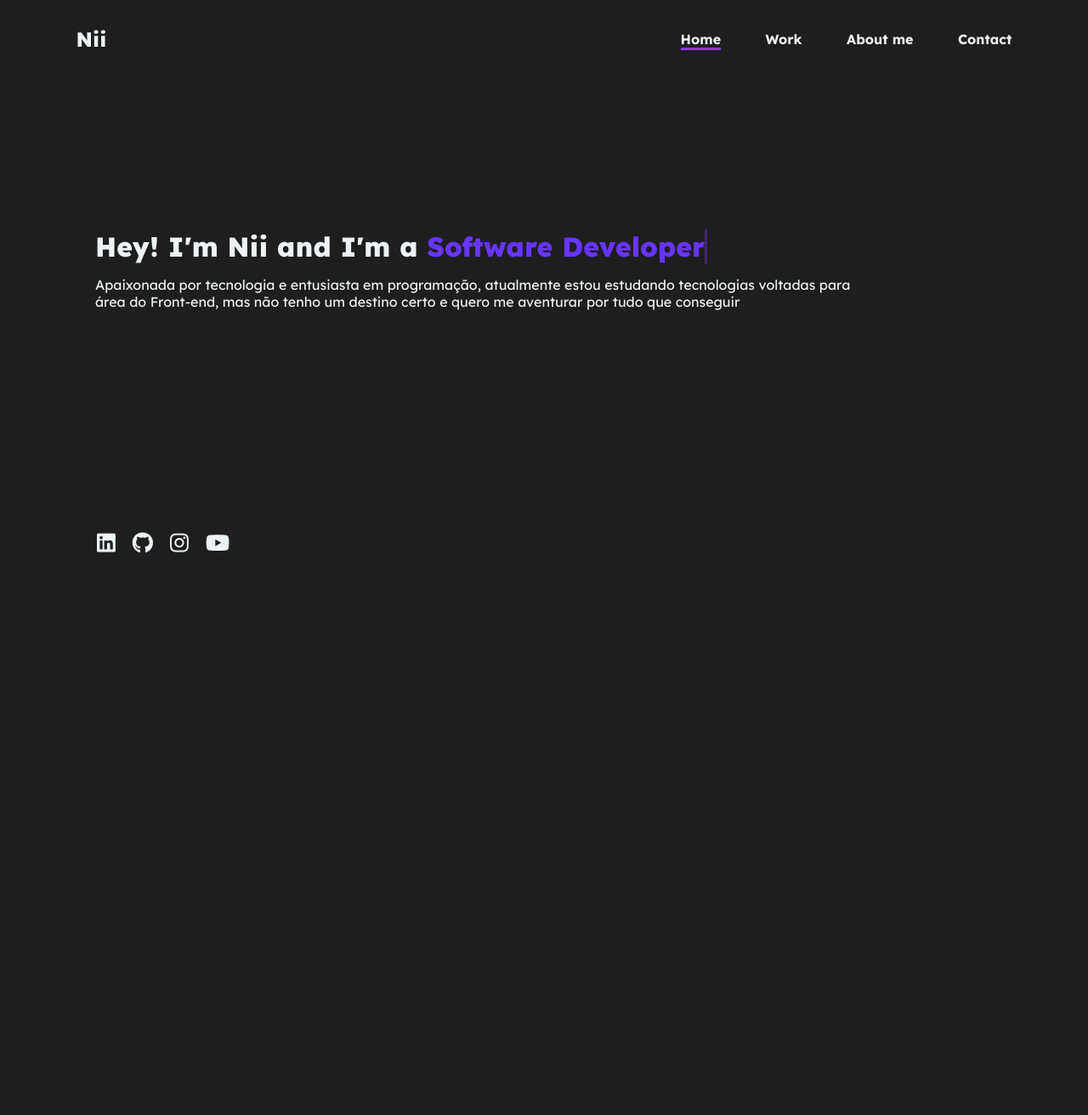
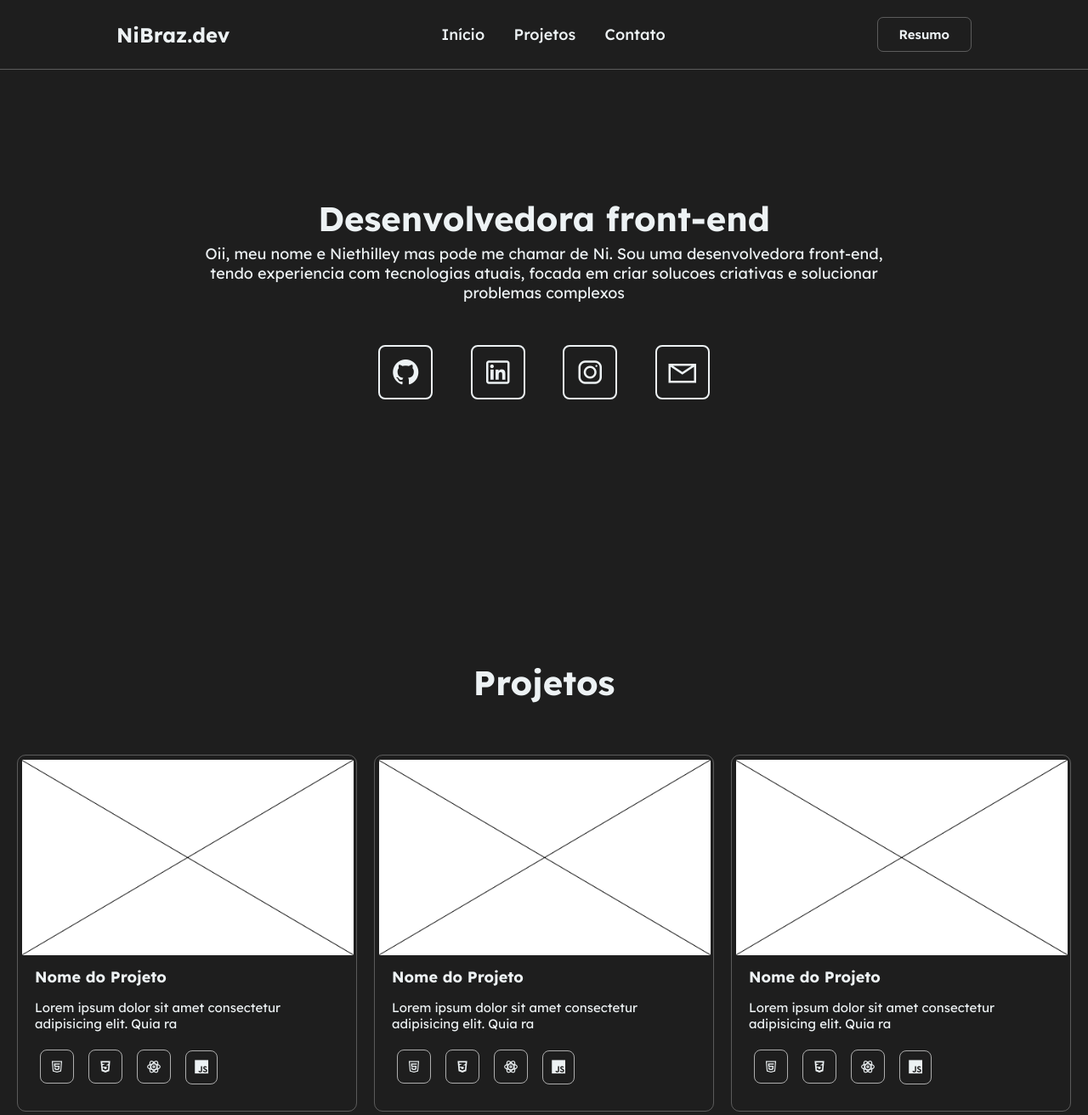
Before and after one commit to niibraz/portifolio, a plain HTML site: page portifolio.html in a window 1280 px wide. Shown: the top 1312 px of the page at 85% size. Before the commit the page ends 800 px from the top, so only its background shows below. Drawn offline with nearby package versions, Linux system fonts and the light colour scheme.

Commit message:
Portifolio
Portifolio de projetos em front-end, para web desktop (sem responsividade ainda)

```diff
--- a/estilos/estilo.css
+++ b/estilos/estilo.css
@@ -2,8 +2,7 @@
   --fontepadrao:'Lexend Deca', sans-serif;
   --cor01:#EDF2F4;
   --cor02:#1E1E1E;
-  --cor03:#A578F7;
-  --cor04:#8c35fd;
+  --cor03:#8c35fd;
 }
 
 body{
@@ -18,153 +17,220 @@ body{
 
 /* Navbar */
 #header{
-  margin-top: 15px;
+  display: flex;
+  padding: 20px;
+  justify-content: space-around;
+  align-items: center;
+  border-bottom: 1px solid #d6d6d656 ;
+  z-index: 100;
   position: sticky;
-  left: 0;
-  top: 0;
-  width: 100%;
-  padding: 1rem 7%;
-  background: #1E1E1E;
-  display: flex;
-  justify-content: space-between;
-  align-items: center;
 }
 .logo{
   font-size: 1.5em;
-  font-weight: 800;
+  font-weight: 700;
+}
+.nav-bar a{
+  margin: 0 15px;
   color: #EDF2F4;
-  cursor: pointer;
-  transition: 0.5s ease;
+  font-size: 18px;
+  font-weight: 500;
 }
-.logo:hover{
-  transform: scale(1.1);
+.navbar-button{
+  padding: 10px 25px;
+  border: 1px solid #d6d6d656;
+  border-radius: 7px;
+  background-color: transparent;
 }
-.nav_link{
-  font-size: 1rem;
-  font-weight: 700;
+.navbar-button a{
   color: #EDF2F4;
-  margin-left: 3rem;
-  transition: 0.5s ease;
-  border-bottom: 3px solid transparent;
+  font-family: 'Lexend Deca', sans-serif;
+  font-weight: 600;
+  font-size: 15px;
 }
-.nav_link:hover,
-.nav_link#active{
-  border-bottom: 3px solid var(--cor04);
+.navbar-button:hover{
+  transition: 0.5s ease-out;
+  background-color: #aeaeae;
+  color: #1E1E1E;
 }
 
 
-/* Home */
-.home{
-  width: 100vw;
-  height: 60vh;
+/* Apresentation */
+.apresentation-container{
+  padding: 150px 230px;
+  text-align: center;
+}
+.apresentation-content h1{
+  font-size: 2.5rem;
+}
+.apresentation-content p{
+  margin-top: 5px;
+  font-size: 18px;
+}
+.apresentation-content span{
+  color: #8c35fd;
+}
+
+.apresentation-links{
+  margin-top: 20px;
+  padding: 30px;
+}
+.apresentation-links i{
+  border: 2px solid #EDF2F4;
+  border-radius: 8px;
+  padding: 10px;
+  font-size: 40px;
+  margin: 0 20px;
+  color: #EDF2F4;
+}
+.la-github:hover{
+  transition: 0.5s;
+  background-color: #181d2d;
+}
+.la-linkedin:hover{
+  transition: 0.5s;
+  background-color: #0e76a8;
+}
+.la-instagram:hover{
+  transition: 0.5s;
+  background:linear-gradient(to right bottom, #405de6, #854fd5, #ac40bf, #c731a6, #d7298d, #e02a7e, #e6306f, #e93a61, #ee4359, #f14c51, #f45648, #f56040);;
+}
+.la-envelope:hover{
+  transition: 0.5s;
+  background-color:#9b2424 ;
+}
+/* Projetos */
+.projetcs-container{
+  margin-top: 8rem;
+}
+.projetcs-container h2{
+  text-align: center;
+  margin-bottom: 60px;
+  font-size: 40px;
+}
+.projects-content{
   display: flex;
   justify-content: center;
+}
+.projects-card{
+  margin: 0 10px;
+  height: 420px;
+  width: 400px;
+  border: 1px solid #d6d6d656;
+  border-radius: 10px;
+}
+.projects-card img{
+  margin: 5px 5px;
+  height: 230px;
+  width: 390px;
+}
+.projects-card img:hover{
+  height: 250px;
+  transition: 0.5s ;
+}
+
+.projects-card h3{
+  text-align: left;
+  margin: 5px 20px;
+  font-size: 18px;
+}
+
+.projects-card h3:hover{
+  color: #8c35fd;
+  transition: 0.6s ease;
+}
+.projects-card p{
+  text-align: left;
+  margin: 15px 20px;
+  font-size: 15px;
+}
+.card-icons{
+  margin: 10px 20px;
+  font-size: 18px;
+}
+.card-icons i{
+  border: 1px solid #aeaeae;
+  padding: 10px;
+  border-radius:8px;
+  margin: 6px 6px;
+}
+
+/* Contact */
+.contact-container{
+  margin-top: 10rem;
   align-items: center;
 }
-.home_content{
-  width: 900px;
+.contact-container h2{
+  text-align: center;
+  margin: 70px;
+  font-size: 40px;
+  display: block;
 }
-.home_content>h1{
-  font-size: 2rem;
-  font-weight: 800;
+.contact-content{
+  text-align: center;
+  width: 700px;
+  height: 350px;
+  border: 1px solid #aeaeae;
+  border-radius: 13px;
+  margin: 0 auto;
+  margin-bottom: 9rem;
 }
-.home_content p {
-  padding-top: 15px;
+.contact-content form{
+  text-align: center;
 }
-.typing_text>span::before{
-  content: "Software Developer";
-  color: #6735FD;
-  animation: words 15s infinite;
+.contact-content form>input{
+  width: 650px;
+  padding: 10px;
+  margin-top: 20px;
+  background-color: transparent;
+  border: 1px solid #aeaeae;
+  border-radius: 4px;
+  color: #EDF2F4;
 }
-.typing_text span{
-  position: relative;
+.contact-content form>label{
+  margin-right: 10px;
 }
-.typing_text>span::after{
-  content: "";
-  background-color: #1E1E1E;
-  border-left: 3px solid #1E1E1E ;
-  position: absolute;
-  width: calc(100% + 8px);
-  height: 100%;
-  right: -8;
-  animation: cursor 0.8s infinite;
+.contact-content textarea{
+  margin-top: 20px;
+  resize: none;
+  height: 100px;
+  width: 650px;
+  border: 1px solid #aeaeae;
+  border-radius: 3px;
+  font-family: 'Lexend Deca';
+  background-color: transparent;
+  color: #EDF2F4;
 }
-@keyframes cursor{
-  to{
-    border-left: 3px solid #6735FD;
-  }
+.contact-container input[type='submit']{
+  margin-top: 20px;
+  padding: 20px 80px;
+  background-color: #EDF2F4;
+  color: #1E1E1E;
+  font-family: 'Lexend Deca';
+  font-weight: 600;
+  border-radius: 3px;
 }
-@keyframes words {
-  0%,20%{
-    content: "Web Developer";
-  }
-  21%,40%{
-    content: "Software Developer";
-  }
-  41%,60%{
-    content: "Content Creator";
-  }
-  61%,80%{
-    content: "Streammer";
-  }
-  81%,100%{
-    content: "Cloud Engennier";
-  }
+.whats-btn{
+  padding: 18px;
+  font-size: 18px;
+  font-weight: 600;
+  border-radius: 3px;
 }
-.social_icons{
-  display: flex;
-  position: relative;
-  top: 70%;
-  left: -820px;
-  translate: -50% -50%;
-}
-.social_icons>a{
-  color: #EDF2F4;
-  font-size: 25px;
-}
-.social_icons>a:nth-child(2){
-  margin-left: 20px;
-}
-.social_icons>a:nth-child(3){
-  margin-left: 20px;
-}
-.social_icons>a:nth-child(4){
-  margin-left: 20px;
+.whats-btn:hover{
+  transition: 0.5s;
+  background-color: #25D366;
 }
 
-
-/* Skills */
-
-.skills{
-  /* display: flex; */
-  position: relative;
-  top: 230px;
-  left: 44.5%;
-  translate: -50% -50%;
-  width: 900px;
+/* Footer */
+footer{
+  padding: 30px;
+  border-top: 1px solid #aeaeae;
+  display: flex;
+  justify-content: space-between;
 }
-.skills_content>h1{
-  font-size: 1.8rem;
+footer a{
+  color: #EDF2F4;
 }
-.skills_content>h1>span{
-  color: #6735FD;
+footer a:hover{
+  color: #8c35fd;
+  text-decoration: underline #8c35fd  ;
 }
-
-.languages_content{
-  display: flex;
-  margin-top: 50px;
-}
-.boxes{
-  text-align: center;
-  font-size: 0.7em;
-  height: 200px;
-  width: 300px;
-  background-color: #262626;
-  border-radius: 25px;
-}
-#box02{
-  margin-left: 30px;
-}
-.boxes>h2{
-  margin-top: 35px;
-}
--- a/estilos/reset.css
+++ b/estilos/reset.css
@@ -1,6 +1,4 @@
 @charset "UTF-8";
-@import url('https://fonts.googleapis.com/css2?family=Poppins:ital,wght@0,100;0,200;0,300;0,400;0,500;0,600;0,700;0,800;0,900;1,100;1,200;1,300;1,400;1,500;1,600;1,700;1,800;1,900&display=swap');
-
 @import url('https://fonts.googleapis.com/css2?family=Lexend+Deca:wght@100..900&display=swap');
 
 
--- a/portifolio.html
+++ b/portifolio.html
@@ -6,37 +6,98 @@
     <link rel="stylesheet" href="estilos/estilo.css">
     <link rel="stylesheet" href="estilos/reset.css">
     <script src="funcoes.js"></script>
-    <link rel="stylesheet" href="https://cdnjs.cloudflare.com/ajax/libs/font-awesome/6.5.2/css/all.min.css">
-    <link rel='stylesheet' href='https://cdn-uicons.flaticon.com/2.6.0/uicons-bold-rounded/css/uicons-bold-rounded.css'>
-    <link rel="apple-touch-icon" sizes="180x180" href="/apple-touch-icon.png">
-    <link rel="icon" type="image/png" sizes="32x32" href="media/favicon-32x32.png">
-    <title>Hey!</title>
+    <link rel="stylesheet" href="https://cdnjs.cloudflare.com/ajax/libs/font-awesome/6.7.2/css/all.min.css" integrity="sha512-Evv84Mr4kqVGRNSgIGL/F/aIDqQb7xQ2vcrdIwxfjThSH8CSR7PBEakCr51Ck+w+/U6swU2Im1vVX0SVk9ABhg==" crossorigin="anonymous" referrerpolicy="no-referrer" />
+    <link rel= "stylesheet" href= "https://maxst.icons8.com/vue-static/landings/line-awesome/line-awesome/1.3.0/css/line-awesome.min.css" >
+    <link rel="shortcut icon" href="midia/icons8-mais-ou-menos-48.png" type="image/x-icon">
+    <title>Oii!</title>
 </head>
     <body>
-
         <header id="header">
-                <div class="logo">Nii</div>
-                <nav class="nav_bar">
-                    <a href="portifolio.html" class="nav_link" id="active">Home</a>
-                    <a href="#" class="nav_link">Work</a>
-                    <a href="#" class="nav_link">About me</a>
-                    <a href="#" class="nav_link">Contact</a>
+                <div class="logo">NiBraz.dev</div>
+                <nav class="nav-bar">
+                    <a href="portifolio.html" class="nav_link" id="active">Início</a>
+                    <a href="#" class="nav_link">Projetos</a>
+                    <a href="#" class="nav_link">Contato</a>
                 </nav>
+                <button class="navbar-button"><a href="https://docs.google.com/document/d/15uE3epPyX6xYE91c543Ugm0qHF-_0TG6h_4SJOv8JHw/edit?usp=sharing" target="_blank">Resumo</a></button>
         </header>
 
-        <section class="home">
-            <div class="home_content">
-                <h1 class="typing_text">Hey! I'm Nii and I'm a <span></span></h1>
-                <p>Apaixonada por tecnologia e entusiasta em programação, atualmente estou estudando tecnologias voltadas para área do Front-end, mas não tenho um destino certo e quero me aventurar por tudo que conseguir</p>
+        <main>
+            <div class="apresentation-container">
+
+                <div class="apresentation-content">
+                    <h1>Desenvolvedora front-end</h1>
+                    <p>Oii, meu nome e Niethilley mas pode me chamar de Ni. Sou uma desenvolvedora front-end, tendo experiencia com tecnologias atuais, focada em criar solucoes criativas e solucionar problemas complexos</p>
+                </div>
+                <div class="apresentation-links">
+                    <a href="https://github.com/niibraz" target="_blank"><i class="lab la-github"></i></a>
+                    <a href="https://www.linkedin.com/in/niethilleybraz/" target="_blank"><i class="lab la-linkedin"></i></a>
+                    <a href="https://www.instagram.com/ni.braz/" target="_blank"><i class="lab la-instagram"></i></a>
+                    <a href=""><i class="lar la-envelope"></i></a>
+                </div>
             </div>
 
-            <div class="social_icons">
-                <a href="#"><i class="fa-brands fa-linkedin"></i></a>
-                <a href="#"><i class="fa-brands fa-github"></i></a>
-                <a href="#"><i class="fa-brands fa-instagram"></i></a>
-                <a href="#"><i class="fa-brands fa-youtube"></i></a>
+            <div class="projetcs-container">
+                <h2>Projetos</h2>
+                <div class="projects-content">
+                    <div class="projects-card">
+                        <img src="midia/project-card-img.png" alt="">
+                        <h3>Nome do Projeto</h3>
+                        <p>Lorem ipsum dolor sit amet consectetur adipisicing elit. Quia ra</p>
+                        <div class="card-icons">
+                            <i class="lab la-html5"></i>
+                            <i class="lab la-css3-alt"></i>
+                            <i class="lab la-react"></i>
+                            <i class="fa-brands fa-js"></i>
+                        </div>
+                    </div>
+
+                    <div class="projects-card">
+                        <img src="midia/project-card-img.png" alt="">
+                        <h3>Nome do Projeto</h3>
+                        <p>Lorem ipsum dolor sit amet consectetur adipisicing elit. Quia ra</p>
+                        <div class="card-icons">
+                            <i class="lab la-html5"></i>
+                            <i class="lab la-css3-alt"></i>
+                            <i class="lab la-react"></i>
+                            <i class="fa-brands fa-js"></i>
+                        </div>
+                    </div>
+
+                    <div class="projects-card">
+                        <img src="midia/project-card-img.png" alt="">
+                        <h3>Nome do Projeto</h3>
+                        <p>Lorem ipsum dolor sit amet consectetur adipisicing elit. Quia ra</p>
+                        <div class="card-icons">
+                            <i class="lab la-html5"></i>
+                            <i class="lab la-css3-alt"></i>
+                            <i class="lab la-react"></i>
+                            <i class="fa-brands fa-js"></i>
+                        </div>
+                    </div>
+                </div>
             </div>
-        </section>
 
+            <div class="contact-container">
+                <h2>Entre em contato</h2>
+                <div class="contact-content">
+                    <form>
+                        <input type="name" placeholder="Seu nome">
+                    </form>
+                    <form>
+                        <input type="email" placeholder="Seu email">
+                    </form>
+                    <form>
+                        <textarea name="" id="" cols="30" rows="5" placeholder="Sua mensagem"></textarea>
+                    </form>
+                    <input type="submit" value="Enviar">
+                    <button class="whats-btn"><a href="#"><i class="lab la-whatsapp"></i></a></button>
+                </div>
+            </div>
+        </main>
+        <footer>
+                <p>&copy; 2025 nibraz</p>
+                <p><a href="#">Meu GitHub</a></p>
+        </footer>
     </body>
 </html>
```
Also changed, not shown: media/css-3.png (deleted), media/favicon-32x32.png (deleted), media/html-5.png (deleted), midia/background-metalic.png (added), midia/icons8-mais-ou-menos-48.png (added), midia/project-card-img.png (added), 1 other file.
